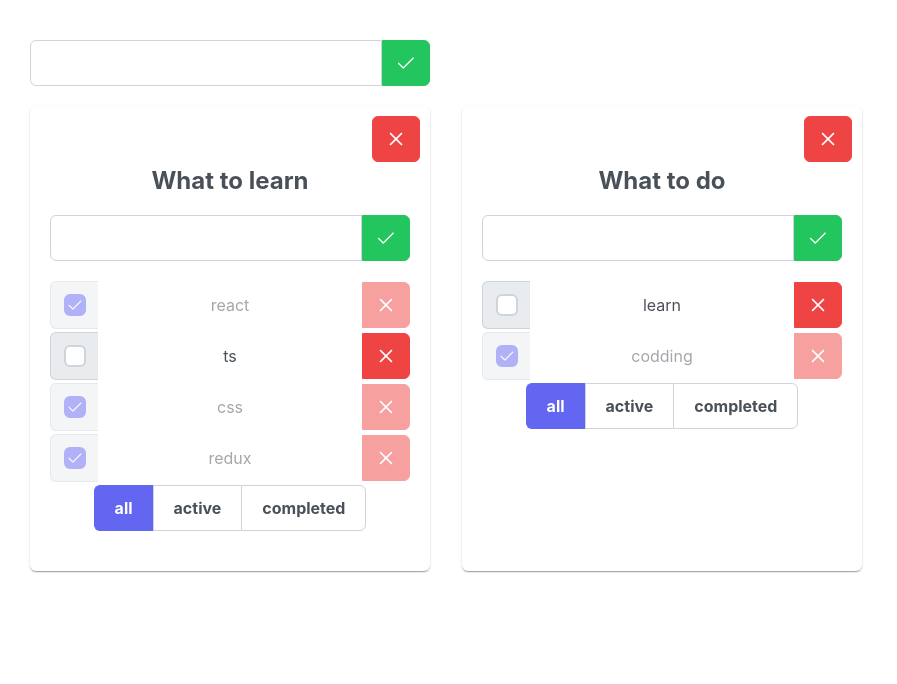
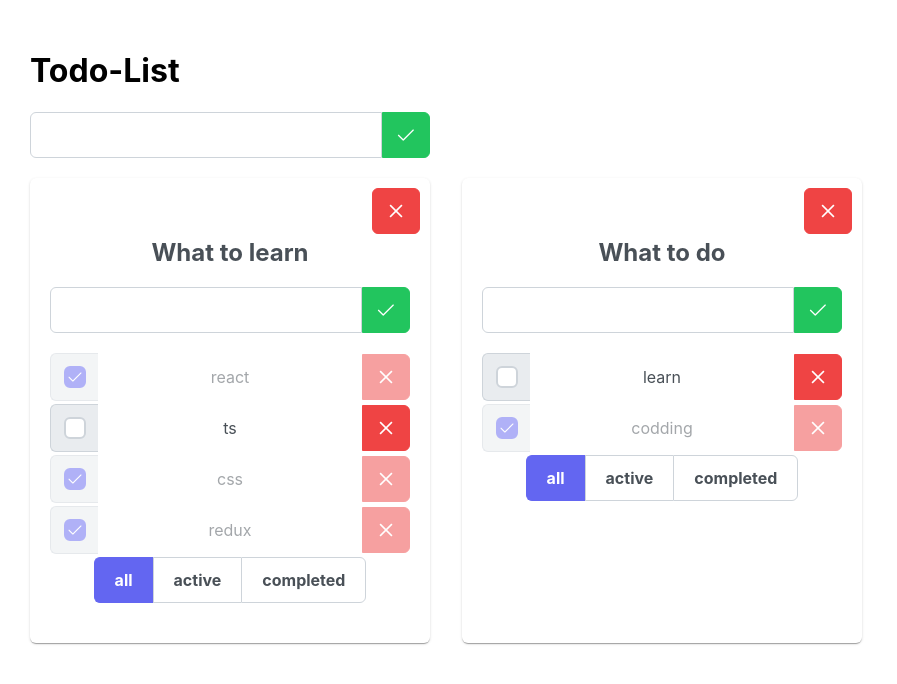
Before and after one commit to Elena-Cake/todoList, a React (Create React App) app: page / in a window 1280 px wide. Shown: the top 684 px of the page, without its empty margins (0-897 px from the left). Built offline with nearby package versions, Linux system fonts and the light colour scheme.

Commit message:
cleaning

```diff
--- a/src/components/TodoLists/TodoLists.tsx
+++ b/src/components/TodoLists/TodoLists.tsx
@@ -17,7 +17,6 @@ export const TodoLists = () => {
         dispatch(addTodoList({ title: title }))
     };
 
-
     const [idListDragOver, setIdListDragOver] = useState(null as string | null)
     const handleSetDragOverList = (idListOver: string) => {
         if (idListDragOver !== idListOver) {
@@ -30,7 +29,6 @@ export const TodoLists = () => {
             dispatch(changeListsLocation({ idListMoved: idListMoved, idListOver: idListDragOver }))
         }
     }
-
 
     const todoListsElements = todoLists.map((list) => {
         let tasksForTodoList = tasks[list.id];
@@ -56,6 +54,7 @@ export const TodoLists = () => {
     return (
         <>
             <div className='app__addlist'>
+                <h1>Todo-List</h1>
                 <AddItemForm addItem={handleAddTodoList} />
             </div>
             <div className='app__lists'>
```
